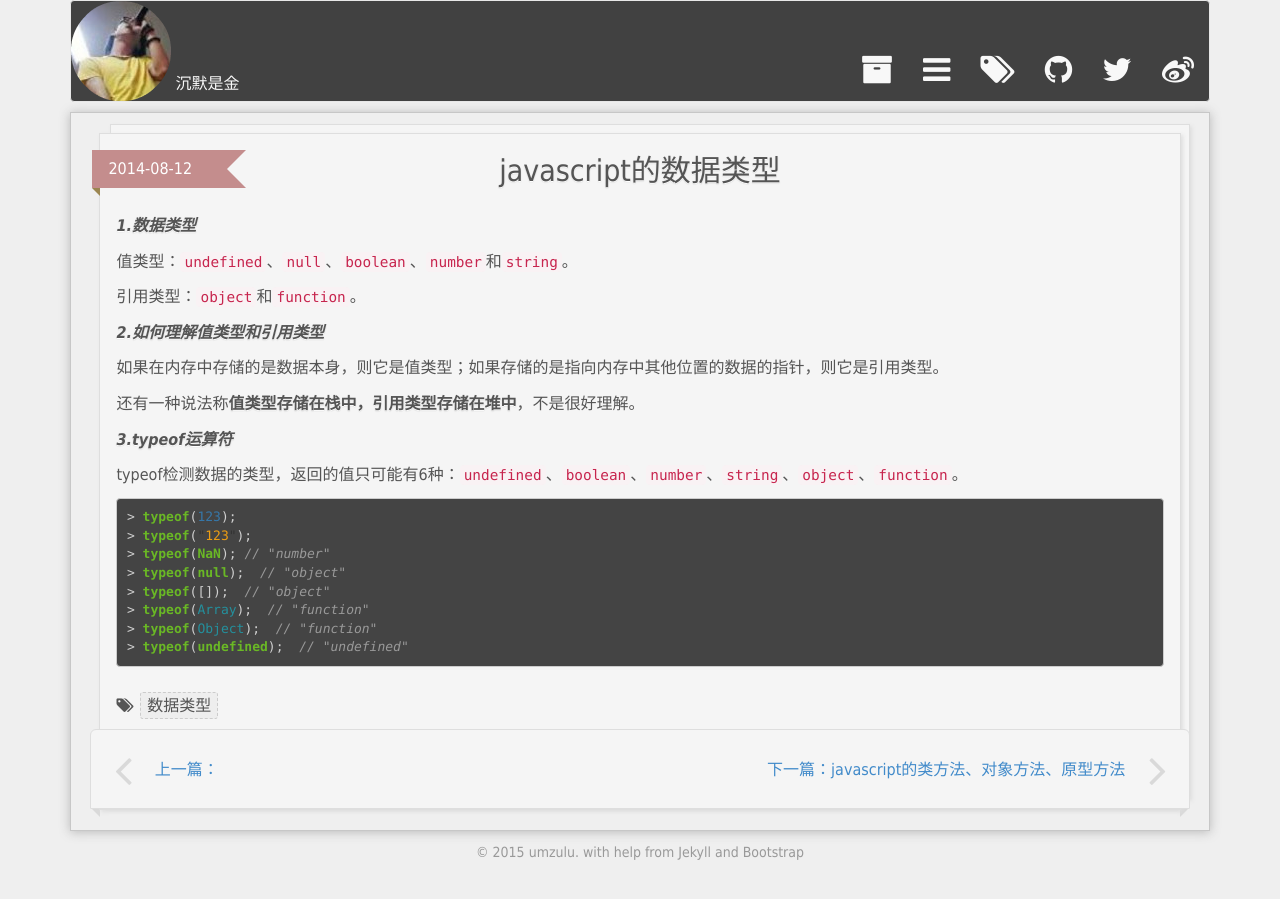
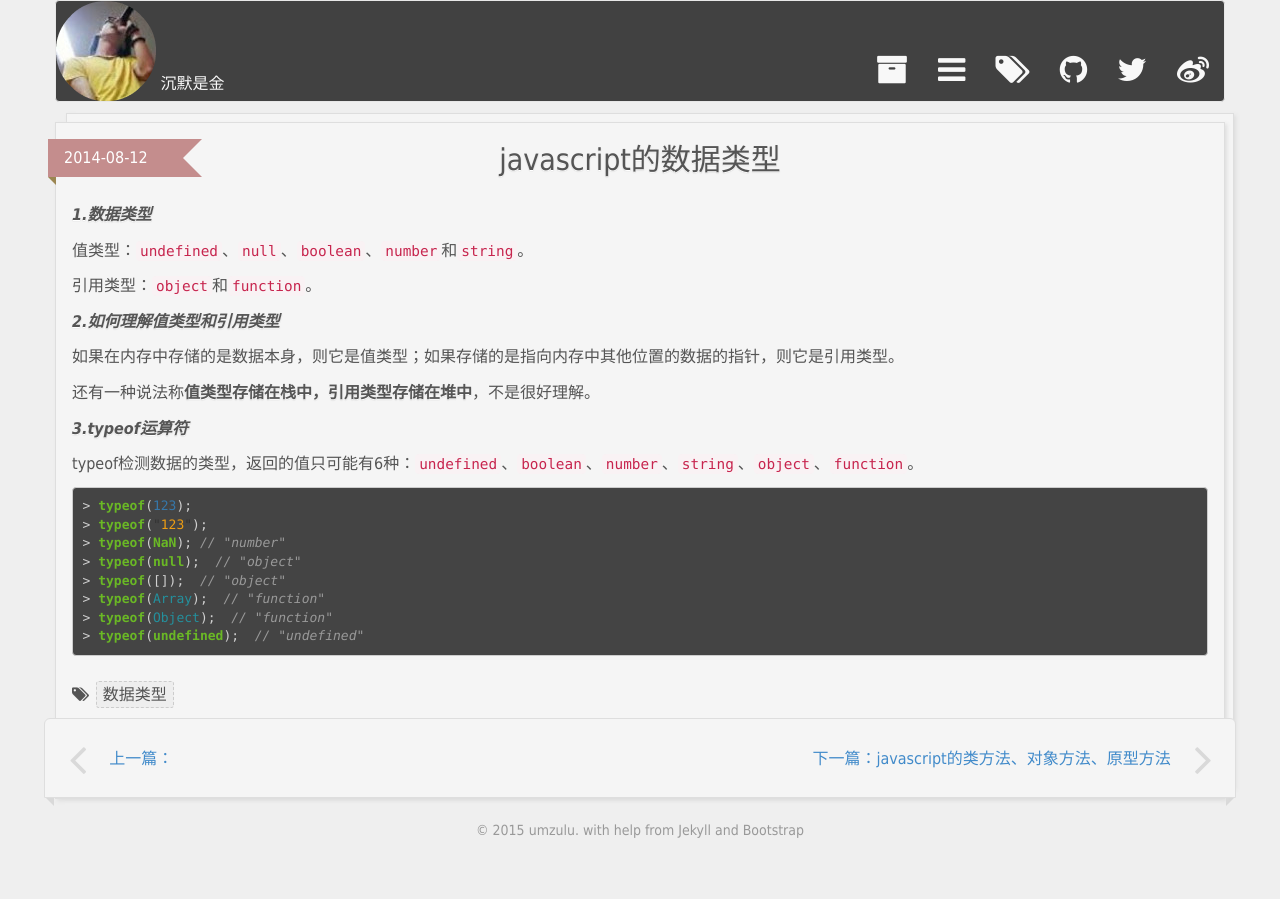
Before and after one commit to norakaeru/umzulu.github.io, a Jekyll site: the page built from _posts/2014-08-12-js-datatype.md, in a window 1280 px wide. Built offline with Jekyll 4.4.1, drawn with Linux system fonts in a browser that asks for light colours; Markdown is read by kramdown in place of the engine named in the settings; comment, search, counter and statistics services are not loaded.

Commit message:
remove base wrapper

```diff
--- a/_includes/header.html
+++ b/_includes/header.html
@@ -4,7 +4,7 @@
   <p>If you are using IE 9 or later, make sure you <a href="http://windows.microsoft.com/en-us/internet-explorer/use-compatibility-view#ie=ie-8" target="_blank" class="alert-link">turn off "Compatibility view"</a>.</p>
 </div>
 <![endif]-->
-  <nav class="navbar header" role="navigation">
+  <nav class="navbar header row">
     <div class="header-pic">
       <img id="umzulu" src="/style/img/revolution.png">
     </div>
--- a/_layouts/default.html
+++ b/_layouts/default.html
@@ -7,7 +7,7 @@
     <div class="container">
       {% include header.html %}
 
-      <div class="row wrapper">
+      <div class="row">
         {{ content }}
       </div>
 
--- a/_layouts/post.html
+++ b/_layouts/post.html
@@ -1,7 +1,7 @@
 ---
 layout: default
 ---
-<div class="paper" style="width:95%">
+<div class="paper">
 
   <!-- post -->
   <div id="post">
--- a/style/css/style.css
+++ b/style/css/style.css
@@ -23,12 +23,6 @@ a, a:hover, a:focus {
 hr {
     border: none;
     border-bottom: 1px dotted #ccc;
-}
-
-.wrapper {
-    border:1px solid rgba(0,0,0,0.17);
-    box-shadow:0 1px 10px rgba(170,170,170,0.8);
-    margin:10px 0
 }
 
 .warning {
@@ -159,7 +153,7 @@ hr {
 
 /* paper overlay*/
 .paper {
-    width:90%;
+    width:100%;
     padding: 0 !important;
     margin: 20px auto;
     border: 1px solid #dedede;
@@ -248,7 +242,7 @@ hr {
     padding: 0;
 }
 .post-list>li {
-    margin: 10px 0 10px 10px;
+    margin: 10px 0;
 }
 .post-box {
     position: relative;
@@ -318,7 +312,8 @@ hr {
 .post-category, .post-comments, .post-tags {
      position: relative;
      background-color: #f5f5f5;
-     margin: 10px;
+     margin-top: 10px;
+     margin-left: 10px;
      padding: 10px;
      border-radius: 2px;
      -webkit-box-shadow: 2px 2px 10px rgba(0, 0, 0, 0.5);
```
